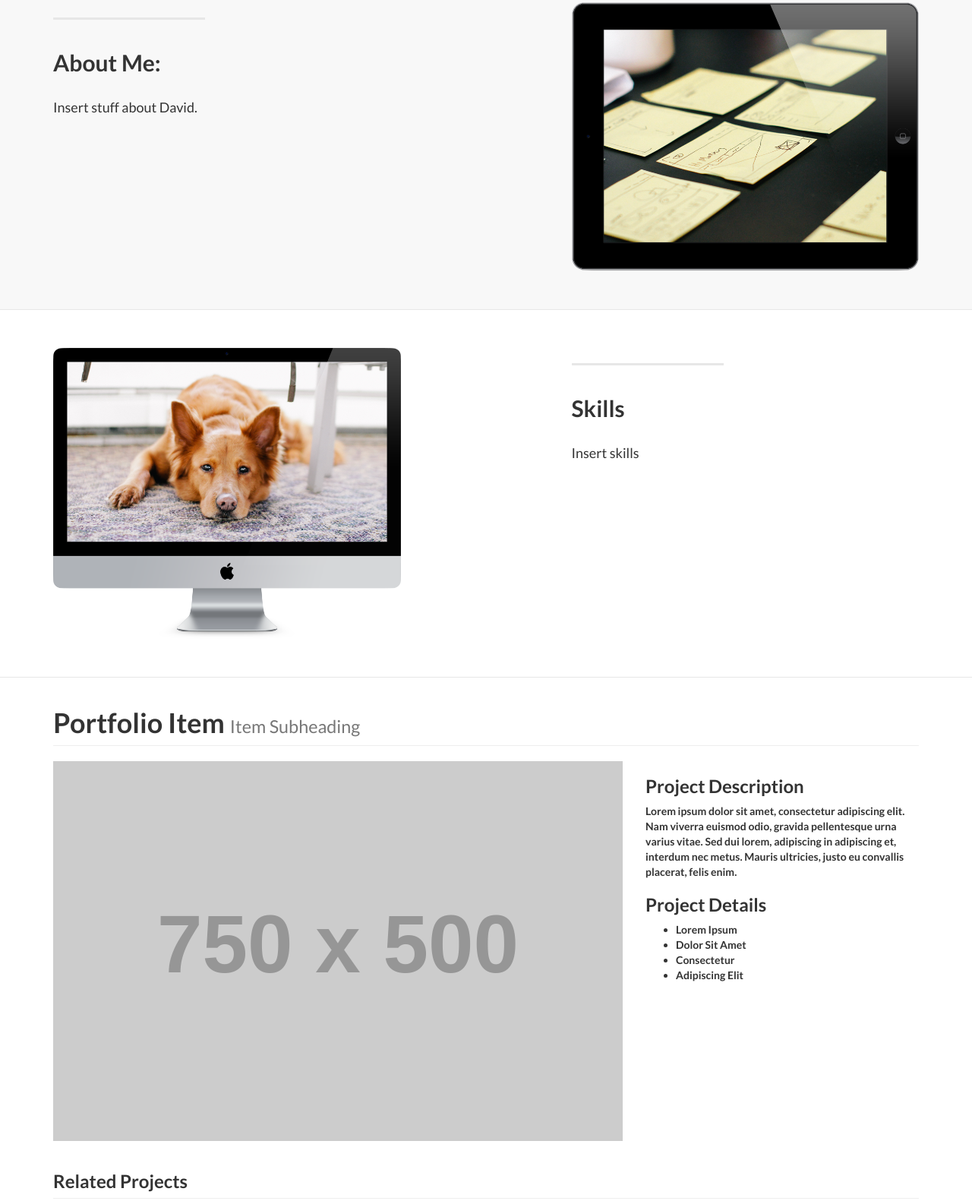
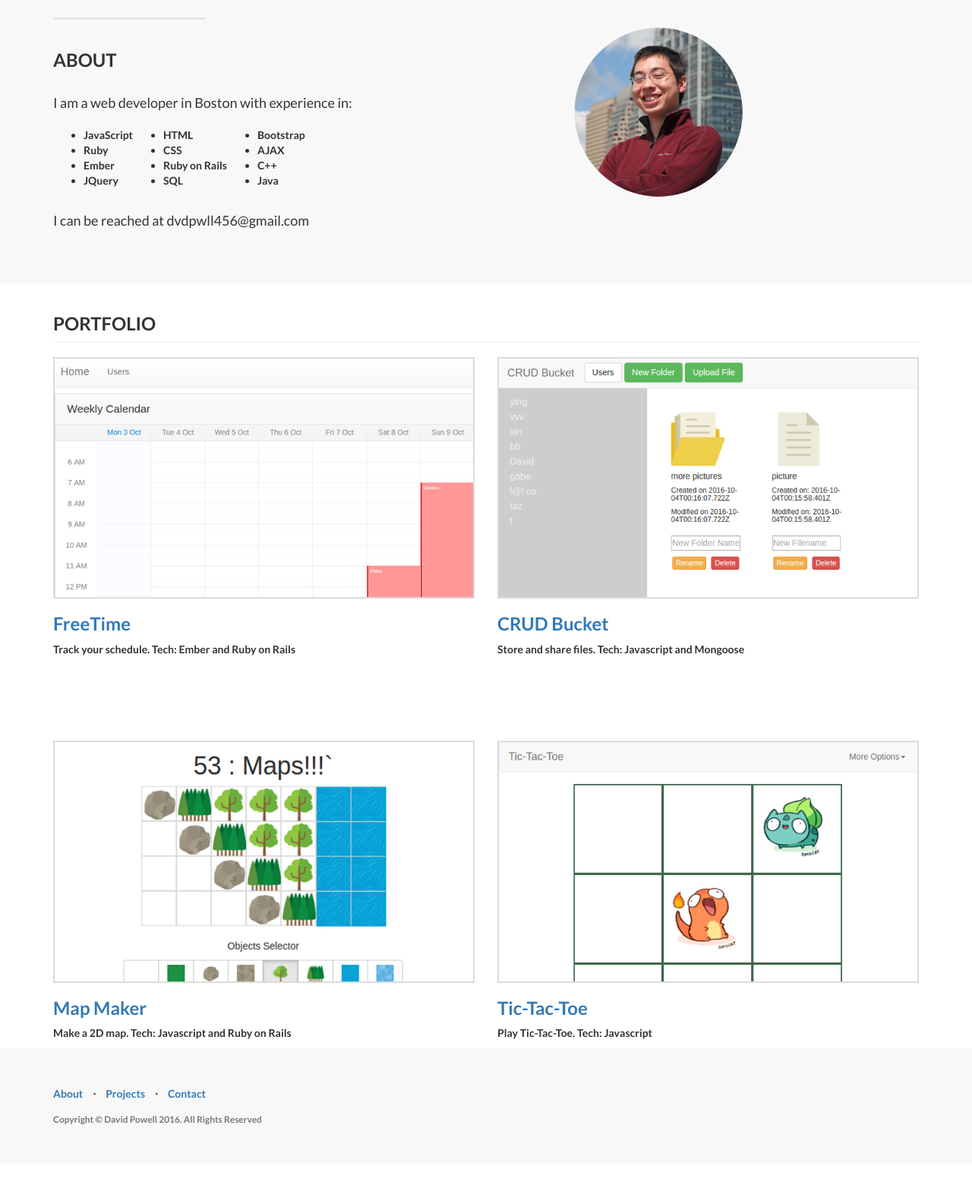
Before and after one commit to dvdpwll/Portfolio, a website: page index.html in a window 1280 px wide. Shown: the part 824-2405 px from the top of the page at 76% size. After the commit the page ends 2356 px from the top, so only its background shows below. Drawn offline with Linux system fonts and the light colour scheme; placeholder pictures from the web are drawn by us.

Commit message:
syling changes
changed to 2column portfolio display

```diff
--- a/css/landing-page.css
+++ b/css/landing-page.css
@@ -35,7 +35,7 @@ h6 {
     padding-bottom: 50px;
     text-align: center;
     color: #f8f8f8;
-    background: url(../img/intro-bg.jpg) no-repeat center center;
+    background: url(../img/pexels-photo-bg.jpeg) no-repeat center center;
     background-size: cover;
 }
 
@@ -59,6 +59,28 @@ h6 {
 
 .intro-message > h3 {
     text-shadow: 2px 2px 3px rgba(0,0,0,0.6);
+}
+
+.skills {
+  float: left;
+}
+
+.myPicture {
+  padding-top: 30px;
+  height: 50%;
+  width: 50%;
+}
+
+.second {
+  margin-right: 40px;
+}
+
+.last {
+  float: none;
+}
+
+.port-img {
+  border: 2px solid #dcdcdc;
 }
 
 @media(max-width:767px) {
--- a/index.html
+++ b/index.html
@@ -106,11 +106,34 @@
                 <div class="col-lg-5 col-sm-6">
                     <hr class="section-heading-spacer">
                     <div class="clearfix"></div>
-                    <h2 class="section-heading">About Me:</h2>
-                    <p class="lead">Insert stuff about David.</p>
+                    <h3 class="section-heading">ABOUT</h3>
+                    <p class="lead">I am a web developer in Boston with experience
+                    in:</p>
+                    <ul class="skills">
+                      <li>JavaScript</li>
+                      <li>Ruby</li>
+                      <li>Ember</li>
+                      <li>JQuery</li>
+                    </ul>
+                    <ul class="skills second">
+                      <li>HTML</li>
+                      <li>CSS</li>
+                      <li>Ruby on Rails</li>
+                      <li>SQL</li>
+                    </ul>
+                    <ul class="skills last">
+                      <li>Bootstrap</li>
+                      <li>AJAX</li>
+                      <li>C++</li>
+                      <li>Java</li>
+                    </ul>
+                    <br>
+                    <p class="conact lead">
+                      I can be reached at dvdpwll456@gmail.com
+                    </p>
                 </div>
                 <div class="col-lg-5 col-lg-offset-2 col-sm-6">
-                    <img class="img-responsive" src="img/ipad.png" alt="">
+                    <img class="img-responsive myPicture" src="img/mypicture.png" alt="">
                 </div>
             </div>
 
@@ -120,7 +143,7 @@
     </div>
     <!-- /.content-section-a -->
 
-    <a  name="skills"></a>
+    <!-- <a  name="skills"></a>
     <div class="content-section-b">
 
         <div class="container">
@@ -129,7 +152,7 @@
                 <div class="col-lg-5 col-lg-offset-1 col-sm-push-6  col-sm-6">
                     <hr class="section-heading-spacer">
                     <div class="clearfix"></div>
-                    <h2 class="section-heading">Skills</h2>
+                    <h2 class="section-heading">SKILLS</h2>
                     <p class="lead">Insert skills</p>
                 </div>
                 <div class="col-lg-5 col-sm-pull-6  col-sm-6">
@@ -138,9 +161,8 @@
             </div>
 
         </div>
-        <!-- /.container -->
 
-    </div>
+    </div> -->
     <!-- /.content-section-b -->
 
     <!-- Portfolio Item Heading -->
@@ -148,71 +170,72 @@
     <div class="container">
         <div class="row">
             <div class="col-lg-12">
-                <h1 class="page-header">Portfolio Item
-                    <small>Item Subheading</small>
-                </h1>
+                <h3 class="page-header">PORTFOLIO</h3>
             </div>
         </div>
         <!-- /.row -->
 
         <!-- Portfolio Item Row -->
+
+
+
+        <!-- Projects Row -->
         <div class="row">
-
-            <div class="col-md-8">
-                <img class="img-responsive" src="http://placehold.it/750x500" alt="">
+            <div class="col-md-6 portfolio-item">
+                <a href="https://dvdpwll.github.io/FreeTime-Front-End/" target="_blank">
+                    <img class="img-responsive port-img" src="img/David_700x400_FreeTime.jpg" alt="">
+                </a>
+                <h3>
+                    <a href="https://dvdpwll.github.io/FreeTime-Front-End/" target="_blank">FreeTime</a>
+                </h3>
+                <p>Track your schedule. Tech: Ember and Ruby on Rails</p>
             </div>
-
-            <div class="col-md-4">
-                <h3>Project Description</h3>
-                <p>Lorem ipsum dolor sit amet, consectetur adipiscing elit. Nam viverra euismod odio, gravida pellentesque urna varius vitae. Sed dui lorem, adipiscing in adipiscing et, interdum nec metus. Mauris ultricies, justo eu convallis placerat, felis enim.</p>
-                <h3>Project Details</h3>
-                <ul>
-                    <li>Lorem Ipsum</li>
-                    <li>Dolor Sit Amet</li>
-                    <li>Consectetur</li>
-                    <li>Adipiscing Elit</li>
-                </ul>
+            <div class="col-md-6 portfolio-item">
+                <a href="https://crud-bucket.github.io/CRUD-Bucket-Front-End/" target="_blank">
+                    <img class="img-responsive port-img" src="img/David_700x400_CRUDBucket.jpg" alt="">
+                </a>
+                <h3>
+                    <a href="https://crud-bucket.github.io/CRUD-Bucket-Front-End/" target="_blank">CRUD Bucket</a>
+                </h3>
+                <p>Store and share files. Tech: Javascript and Mongoose</p>
             </div>
-
+        </div>
+        <!-- /.row -->
+        <br>
+        <br>
+        <br>
+        <br>
+        <br>
+        <!-- Projects Row -->
+        <div class="row">
+            <div class="col-md-6 portfolio-item">
+                <a href="https://dvdpwll.github.io/GridMapCreator/" target="_blank">
+                    <img class="img-responsive port-img" src="img/David_700x400_Maps.jpg" alt="">
+                </a>
+                <h3>
+                    <a href="https://dvdpwll.github.io/GridMapCreator/" target="_blank">Map Maker</a>
+                </h3>
+                <p>Make a 2D map. Tech: Javascript and Ruby on Rails</p>
+            </div>
+            <div class="col-md-6 portfolio-item">
+                <a href="https://dvdpwll.github.io/TicTacToe/#" target="_blank">
+                    <img class="img-responsive port-img" src="img/David_700x400_TicTacToe.jpg" alt="">
+                </a>
+                <h3>
+                    <a href="https://dvdpwll.github.io/TicTacToe/#" target="_blank">Tic-Tac-Toe</a>
+                </h3>
+                <p>Play Tic-Tac-Toe. Tech: Javascript</p>
+            </div>
         </div>
         <!-- /.row -->
 
-        <!-- Related Projects Row -->
-        <div class="row">
 
-            <div class="col-lg-12">
-                <h3 class="page-header">Related Projects</h3>
-            </div>
 
-            <div class="col-sm-3 col-xs-6">
-                <a href="#projects">
-                    <img class="img-responsive portfolio-item" src="http://placehold.it/500x300" alt="">
-                </a>
-            </div>
 
-            <div class="col-sm-3 col-xs-6">
-                <a href="#projects">
-                    <img class="img-responsive portfolio-item" src="http://placehold.it/500x300" alt="">
-                </a>
-            </div>
 
-            <div class="col-sm-3 col-xs-6">
-                <a href="#projects">
-                    <img class="img-responsive portfolio-item" src="http://placehold.it/500x300" alt="">
-                </a>
-            </div>
-
-            <div class="col-sm-3 col-xs-6">
-                <a href="#projects">
-                    <img class="img-responsive portfolio-item" src="http://placehold.it/500x300" alt="">
-                </a>
-            </div>
-
-        </div>
-        </div>
         <!-- end projects -->
 
-    <a  name="contact"></a>
+    <!-- <a  name="contact"></a>
     <a  name="services"></a>
       <div class="content-section-a">
 
@@ -221,7 +244,7 @@
                   <div class="col-lg-5 col-sm-6">
                       <hr class="section-heading-spacer">
                       <div class="clearfix"></div>
-                      <h2 class="section-heading">Contact</h2>
+                      <h3 class="section-heading">CONTACT</h3>
                       <p class="lead">dvdpwll456@gmail.com</p>
                   </div>
                   <div class="col-lg-5 col-lg-offset-2 col-sm-6">
@@ -230,9 +253,8 @@
               </div>
 
           </div>
-          <!-- /.container -->
 
-      </div>
+      </div> -->
       <!-- /.content-section-a -->
 
       <!-- <a  name="resume"></a>
```
Also changed, not shown: img/David_700x400_CRUDBucket.jpg (added), img/David_700x400_FreeTime.jpg (added), img/David_700x400_Maps.jpg (added), img/David_700x400_TicTacToe.jpg (added), img/crudbucket.png (added), img/freetime.png (added), img/mapmaker.png (added), img/mypicture.png (added), img/sunbro.jpg (added), img/tictactoe.png (added), 2 other files.
